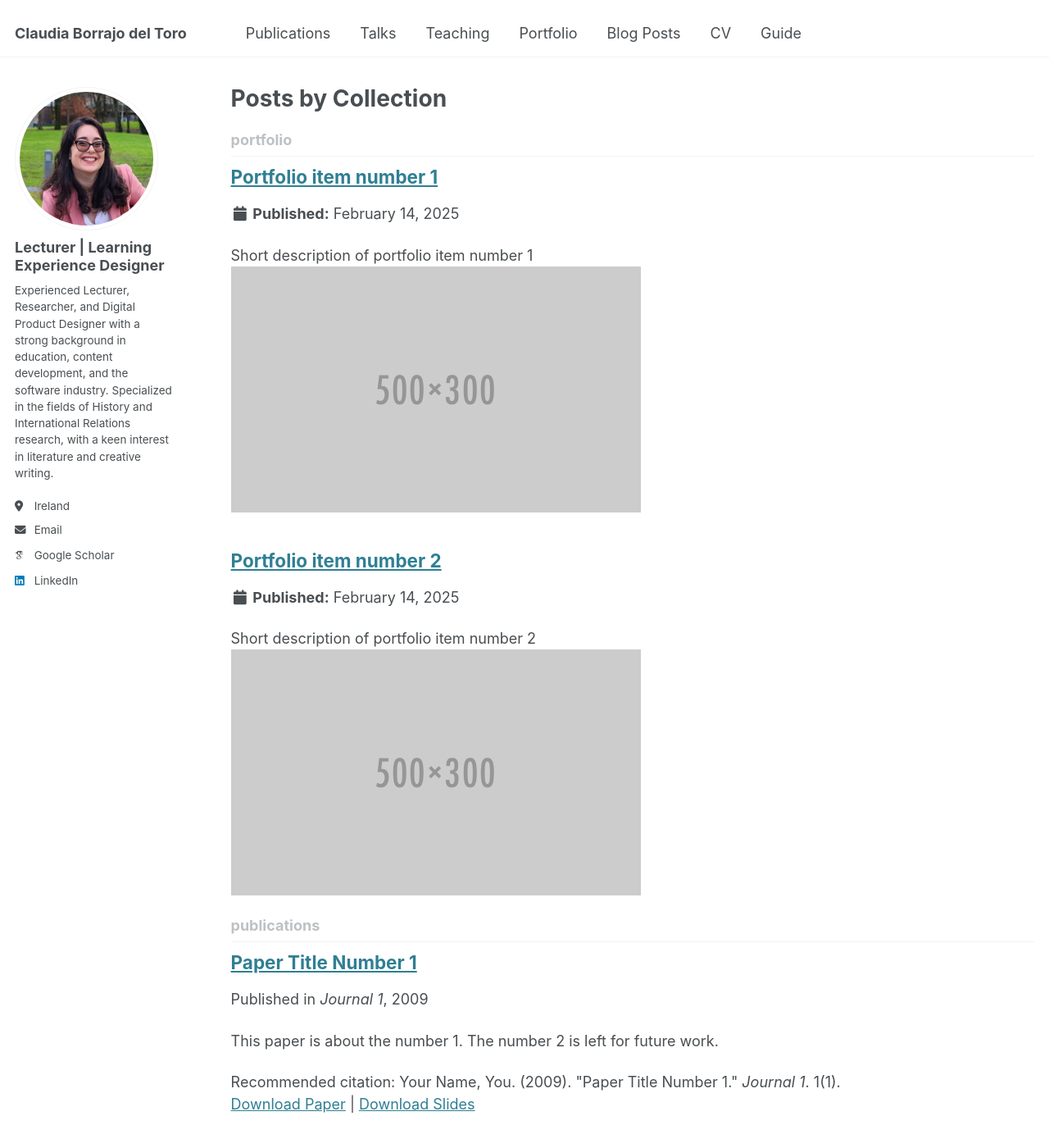
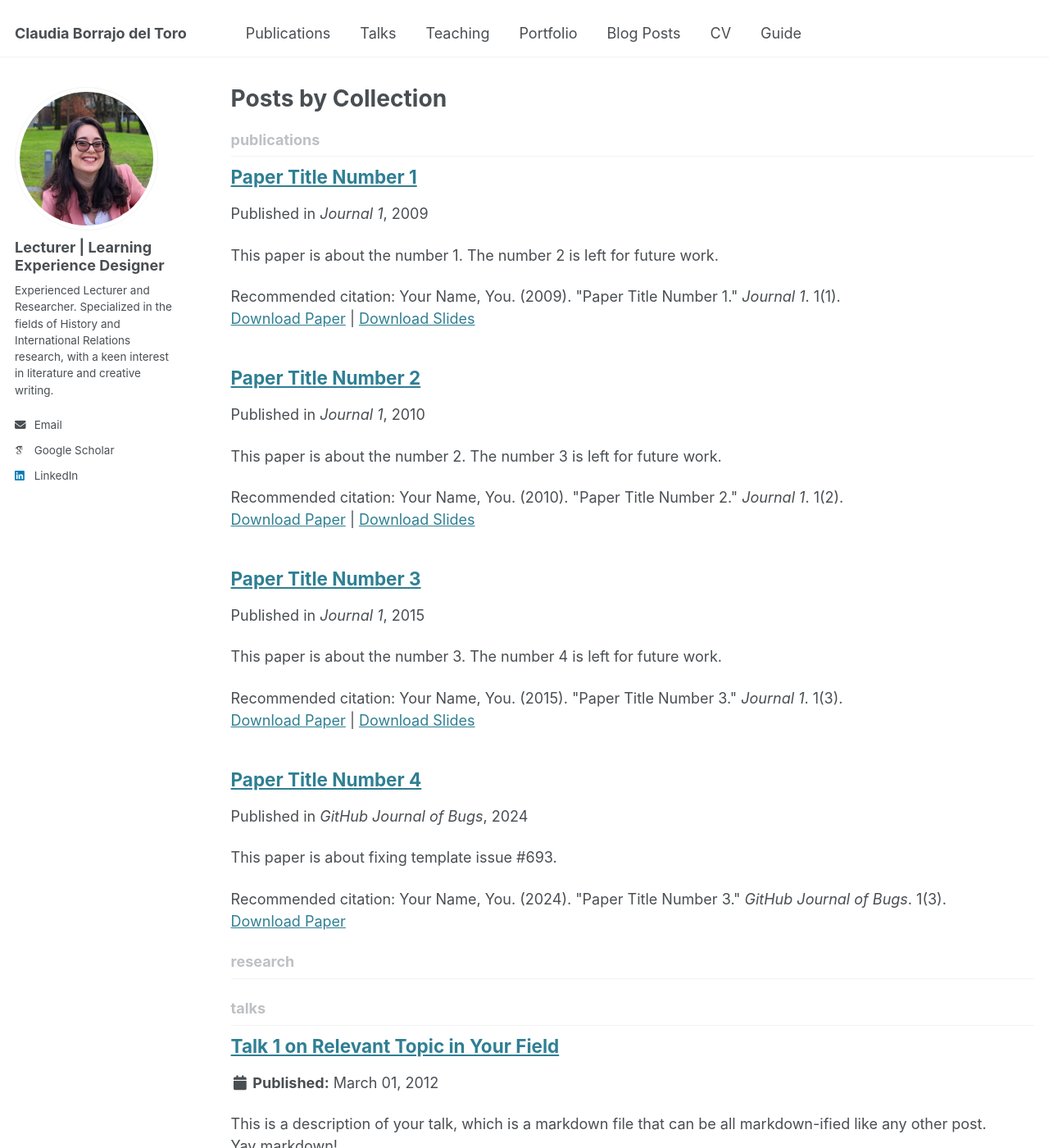
Before and after one commit to claudiabt/claudiabt.github.io, a Jekyll site: the page built from _pages/collection-archive.html, in a window 1280 px wide and 1400 px high. Shown: the whole window at 82% size. Built offline with Jekyll 4.4.1, drawn with Linux system fonts in a browser that asks for light colours; some web fonts are replaced.

Commit message:
Update _config.yml

```diff
--- a/_config.yml
+++ b/_config.yml
@@ -25,8 +25,8 @@ author:
   avatar           : "profile.png"
   name             : "Lecturer | Learning Experience Designer"
   pronouns         : # "she/her"
-  bio              : "Experienced Lecturer, Researcher, and Digital Product Designer with a strong background in education, content development, and the software industry. Specialized in the fields of History and International Relations research, with a keen interest in literature and creative writing."
-  location         : "Ireland"
+  bio              : "Experienced Lecturer and Researcher. Specialized in the fields of History and International Relations research, with a keen interest in literature and creative writing."
+  location         : # "Ireland"
   employer         : # "Red Brick University"
   uri              : # URL
   email            : "clausandia@gmail.com"
@@ -219,7 +219,7 @@ collections:
   publications:
     output: true
     permalink: /:collection/:path/
-  portfolio:
+  research:
     output: true
     permalink: /:collection/:path/
   talks:
@@ -265,10 +265,10 @@ defaults:
       author_profile: true
       share: true
       comments: true
-  # _portfolio
+  # _research
   - scope:
       path: ""
-      type: portfolio
+      type: research
     values:
       layout: single
       author_profile: true
```
